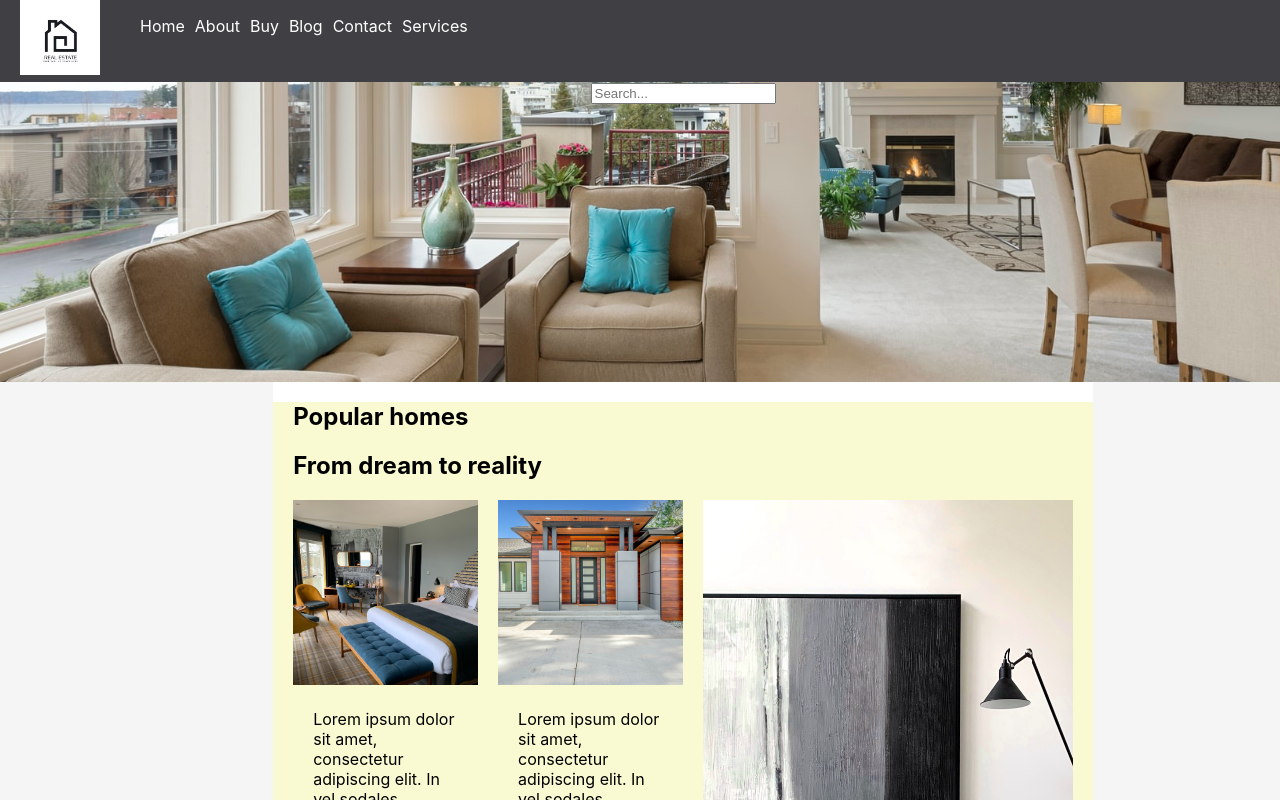
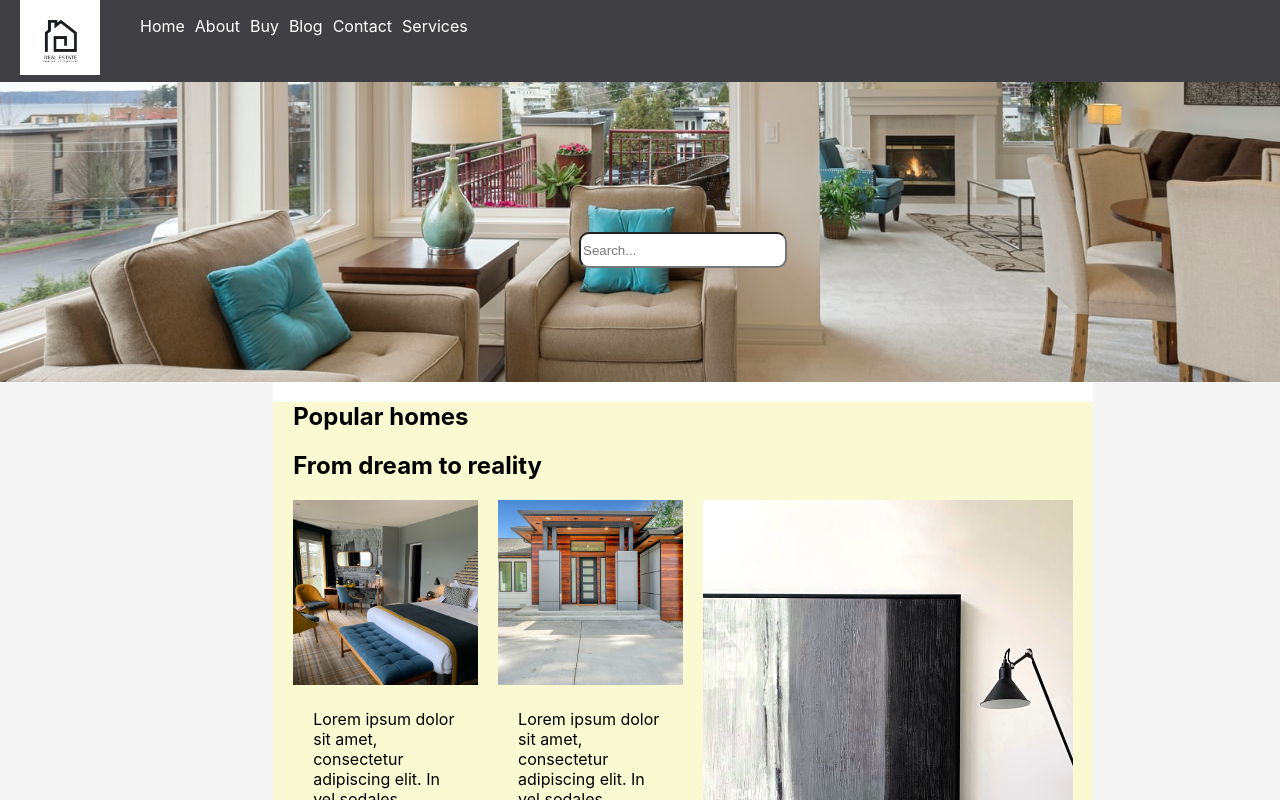
Before and after one commit to Oggilit0/Real-estate, a React (Create React App) app: page / in a window 1280 px wide. Shown: the top 800 px of the page. Built offline with nearby package versions, Linux system fonts and the light colour scheme.

Commit message:
Added styling to search input

```diff
--- a/src/stylesheets/TopImage.css
+++ b/src/stylesheets/TopImage.css
@@ -9,5 +9,16 @@
 .topImage {
   grid-area: topImage;
   height: 300px;
+}
+
+.searchBar {
   text-align: center;
+  position: relative;
+  top: 50%;
 }
+
+input {
+  width: 200px;
+  height: 30px;
+  border-radius: 10px;
+}
```
